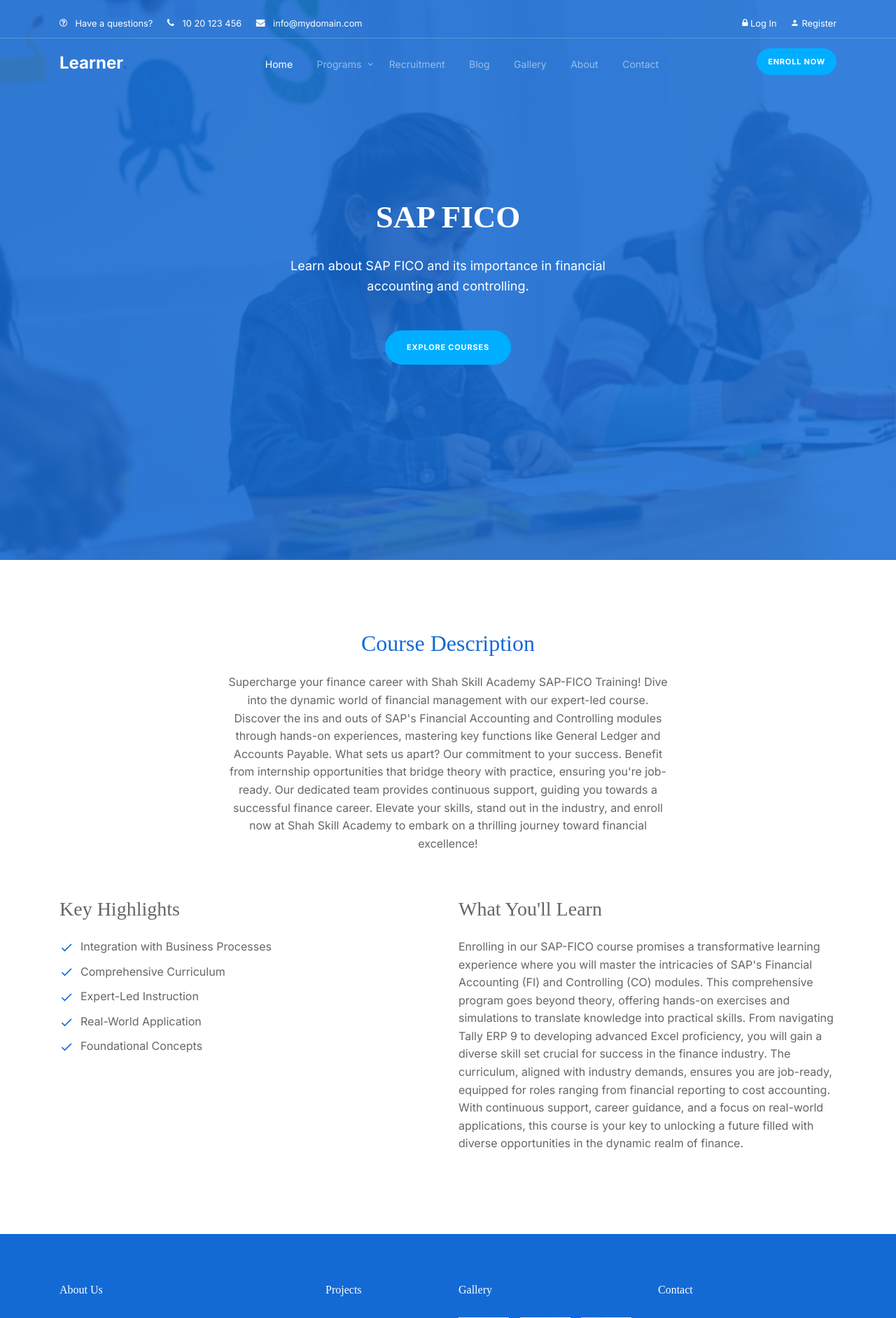
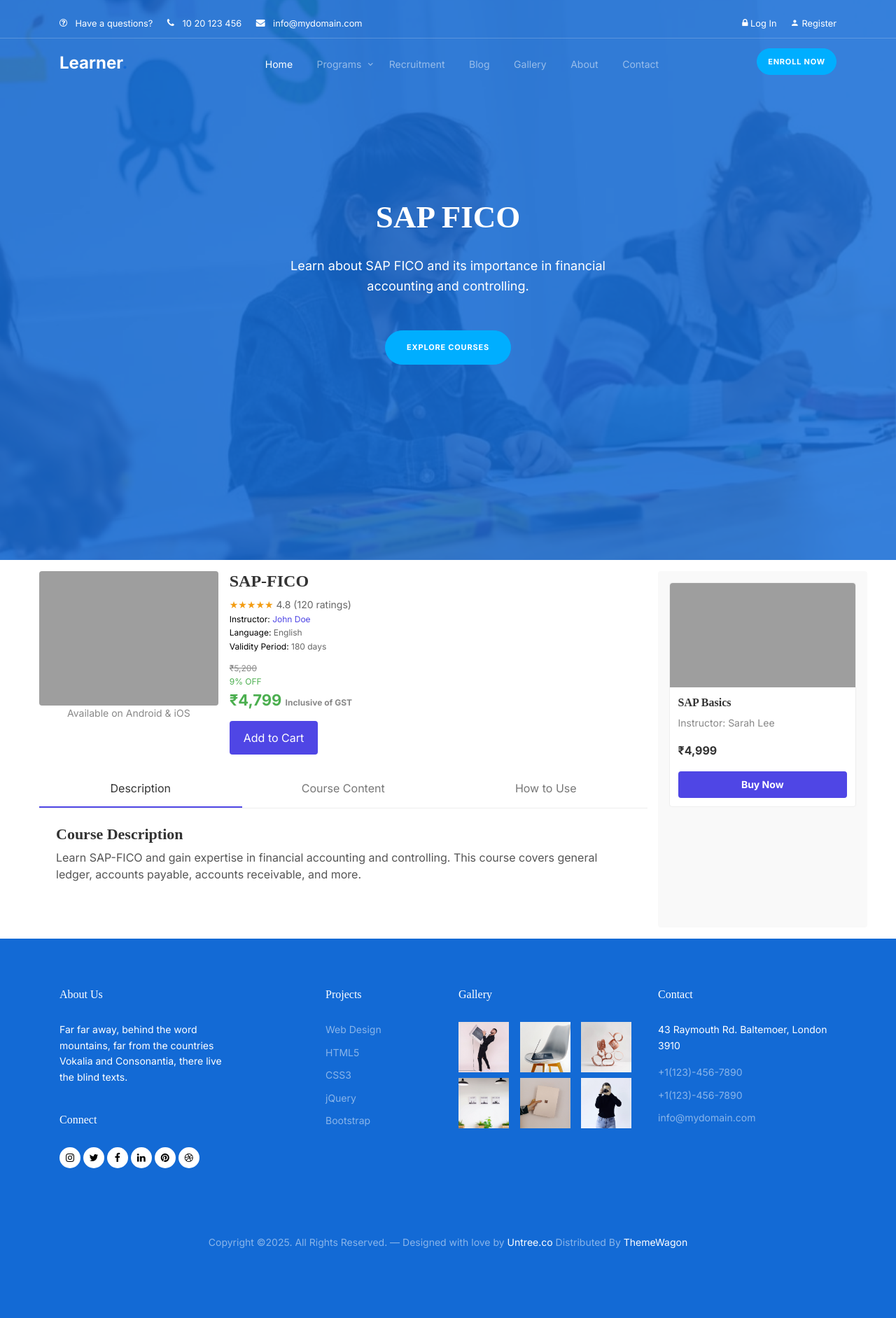
Before and after one commit to Shubham781/shah-skill-academy, a PHP site: page /sap-fico.html in a window 1280 px wide. Shown: the top 1883 px of the page at 70% size. After the commit the page ends 1783 px from the top, so only its background shows below. Run offline with PHP 8.4, Linux system fonts and the light colour scheme; some web fonts are replaced; grey boxes are pictures that could not be loaded.

Commit message:
Updated files edited today: CSS and HTML updates for pricing and GST note adjustments

```diff
--- a/css/style.css
+++ b/css/style.css
@@ -72,7 +72,7 @@ a.text-primary {
 
 h1, .h1, h2, .h2, h3, .h3, h4, .h4 {
   font-family: "Display Playfair", serif;
-  color: #black; }
+  color: #000000; }
 
 .btn {
   padding-top: 15px;
@@ -1656,3 +1656,119 @@ h1, .h1, h2, .h2, h3, .h3, h4, .h4 {
         color: #ffffff; }
   .site-footer .copyright {
     color: rgba(255, 255, 255, 0.5); }
+
+.course-details {
+  flex: 70%;
+}
+
+.course-title {
+  font-size: 24px;
+  font-weight: bold;
+  color: #333;
+  margin-bottom: 8px; /* Reduced margin */
+}
+
+.course-rating {
+  font-size: 14px; /* Adjust font size */
+  margin-bottom: 0; /* Remove margin bottom */
+}
+
+.rating-stars {
+  color: #f4b400;
+}
+
+.course-instructor {
+  font-size: 12px; /* Reduced by 2px */
+  margin-bottom: 0; /* Remove margin bottom */
+}
+
+.course-instructor a {
+  color: #0066cc;
+  text-decoration: none;
+}
+
+.course-language,
+.course-validity {
+  font-size: 12px; /* Reduced by 2px */
+  margin-bottom: 0; /* Remove margin bottom */
+}
+
+.course-instructor span,
+.course-language span,
+.course-validity span {
+  color: black; /* Set text color to black */
+}
+
+.course-pricing {
+  margin-top: 12px; /* Reduced margin */
+}
+
+.original-price {
+  text-decoration: line-through;
+  color: #888;
+  margin-bottom: 4px; /* Reduced margin */
+}
+
+.discount {
+  color: #4caf50;
+  font-size: 14px;
+  margin-bottom: 4px; /* Reduced margin */
+}
+
+.current-price {
+  font-size: 22px;
+  font-weight: bold;
+  color: #4caf50;
+  margin-bottom: 4px; /* Reduced margin */
+}
+
+.gst-note {
+  font-size: 12px;
+  color: #888;
+  margin-bottom: 8px; /* Reduced margin */
+}
+
+.btn-add-to-cart {
+  display: inline-block;
+  height: 48px;
+  background: #4f46e5;
+  color: white;
+  font-size: 16px;
+  font-weight: 500;
+  border-radius: 4px;
+  border: none;
+  margin-top: 12px; /* Reduced margin */
+  padding: 0 24px;
+  cursor: pointer;
+}
+
+.btn-add-to-cart:hover {
+  background: #3e3abf;
+}
+
+/* Pricing styles */
+.original-price {
+  font-size: 12px; /* Adjust font size */
+  text-decoration: line-through;
+  color: #888;
+  margin-bottom: 0; /* Remove margin bottom */
+}
+
+.discount {
+  font-size: 12px; /* Adjust font size */
+  color: #4caf50;
+  margin-bottom: 0; /* Remove margin bottom */
+}
+
+.current-price {
+  font-size: 22px;
+  font-weight: bold;
+  color: #4caf50; /* Light green color */
+  margin-bottom: 0; /* Remove margin bottom */
+}
+
+.current-price .gst-note {
+  font-size: 12px; /* Adjust font size */
+  color: #888;
+  display: inline; /* Keep it on the same line */
+}
--- a/sap-fico.html
+++ b/sap-fico.html
@@ -104,29 +104,90 @@
     </div> <!-- /.container -->
   </div> <!-- /.untree_co-hero -->
 
-  <div class="untree_co-section">
-    <div class="container">
-      <div class="row justify-content-center mb-5">
-        <div class="col-12 col-md-10 col-lg-7 text-center" data-aos="fade-up" data-aos-delay="0">
-          <h2 class="line-bottom text-center mb-4">Course Description</h2>
-          <p>Supercharge your finance career with Shah Skill Academy SAP-FICO Training! Dive into the dynamic world of financial management with our expert-led course. Discover the ins and outs of SAP's Financial Accounting and Controlling modules through hands-on experiences, mastering key functions like General Ledger and Accounts Payable. What sets us apart? Our commitment to your success. Benefit from internship opportunities that bridge theory with practice, ensuring you're job-ready. Our dedicated team provides continuous support, guiding you towards a successful finance career. Elevate your skills, stand out in the industry, and enroll now at Shah Skill Academy to embark on a thrilling journey toward financial excellence!</p>
+  <div class="container" style="max-width: 1200px; margin: auto; padding: 16px; font-family: 'Inter', sans-serif;">
+    <div class="row">
+      <!-- Main Content -->
+      <div class="col-lg-9 col-md-12" style="width: 70%; margin-bottom: 24px;">
+        <div class="course-info-panel d-flex" style="display: flex; gap: 16px;">
+          <!-- Course Thumbnail -->
+          <div style="flex: 30%;">
+            <img src="images/course-thumbnail-sapfico.jpg" alt="Course Thumbnail" style="width: 100%; max-width: 350px; height: auto; border-radius: 4px;">
+            <p style="text-align: center; font-size: 14px; color: #888;">Available on Android & iOS</p>
+          </div>
+          <!-- Course Details -->
+          <div class="course-details">
+            <h2 class="course-title" style="font-size: 24px; font-weight: bold; color: #333;">SAP-FICO</h2>
+            <p class="course-rating">
+              <span class="rating-stars" style="color: #f39c12;">★★★★★</span> 4.8 (120 ratings)
+            </p>
+            <p class="course-instructor">
+              <span>Instructor:</span> <a href="#" style="color: #4f46e5;">John Doe</a>
+            </p>
+            <p class="course-language">
+              <span>Language:</span> English
+            </p>
+            <p class="course-validity">
+              <span>Validity Period:</span> 180 days
+            </p>
+            <div class="course-pricing">
+              <p class="original-price">₹5,200</p>
+              <p class="discount">9% OFF</p>
+              <p class="current-price">
+                ₹4,799 <span class="gst-note">Inclusive of GST</span>
+              </p>
+            </div>
+            <button class="btn-add-to-cart" style="background: #4f46e5; color: white; padding: 10px 20px; border: none; border-radius: 4px; font-size: 16px; cursor: pointer;">Add to Cart</button>
+          </div>
         </div>
-      </div>
-
-      <div class="row">
-        <div class="col-12 col-md-6 mb-4" data-aos="fade-up" data-aos-delay="100">
-          <h3 class="mb-4">Key Highlights</h3>
-          <ul class="list-unstyled ul-check primary">
-            <li>Integration with Business Processes</li>
-            <li>Comprehensive Curriculum</li>
-            <li>Expert-Led Instruction</li>
-            <li>Real-World Application</li>
-            <li>Foundational Concepts</li>
+        <!-- Navigation Tabs -->
+        <div class="tabs" style="display: flex; border-bottom: 1px solid #eeeeee; margin-top: 24px;">
+          <div id="tab-description" onclick="showTabContent('description')" style="flex: 1; text-align: center; padding: 12px 24px; font-size: 16px; cursor: pointer; border-bottom: 2px solid #4f46e5; color: #333;">Description</div>
+          <div id="tab-content" onclick="showTabContent('content')" style="flex: 1; text-align: center; padding: 12px 24px; font-size: 16px; cursor: pointer; color: #777;">Course Content</div>
+          <div id="tab-how-to-use" onclick="showTabContent('how-to-use')" style="flex: 1; text-align: center; padding: 12px 24px; font-size: 16px; cursor: pointer; color: #777;">How to Use</div>
+        </div>
+        <!-- Tab Content -->
+        <div id="description" class="tab-content" style="padding: 24px; z-index: 1;">
+          <h3 style="font-size: 22px; font-weight: bold; color: #333;">Course Description</h3>
+          <p style="font-size: 16px; line-height: 1.5; color: #555;">Learn SAP-FICO and gain expertise in financial accounting and controlling. This course covers general ledger, accounts payable, accounts receivable, and more.</p>
+        </div>
+        <div id="content" class="tab-content" style="padding: 24px; z-index: 0; display: none;">
+          <h3 style="font-size: 22px; font-weight: bold; color: #333;">Course Content</h3>
+          <ul style="padding-left: 20px; font-size: 16px; color: #555;">
+            <li style="margin-bottom: 16px;"><strong>Day 1:</strong> Introduction to SAP-FICO and Basic Navigation (40:00)</li>
+            <li style="margin-bottom: 16px;"><strong>Day 2:</strong> General Ledger Accounting (50:00)</li>
+            <!-- Add more content as needed -->
           </ul>
         </div>
-        <div class="col-12 col-md-6" data-aos="fade-up" data-aos-delay="200">
-          <h3 class="mb-4">What You'll Learn</h3>
-          <p>Enrolling in our SAP-FICO course promises a transformative learning experience where you will master the intricacies of SAP's Financial Accounting (FI) and Controlling (CO) modules. This comprehensive program goes beyond theory, offering hands-on exercises and simulations to translate knowledge into practical skills. From navigating Tally ERP 9 to developing advanced Excel proficiency, you will gain a diverse skill set crucial for success in the finance industry. The curriculum, aligned with industry demands, ensures you are job-ready, equipped for roles ranging from financial reporting to cost accounting. With continuous support, career guidance, and a focus on real-world applications, this course is your key to unlocking a future filled with diverse opportunities in the dynamic realm of finance.</p>
+        <div id="how-to-use" class="tab-content" style="padding: 24px; z-index: 0; display: none;">
+          <h3 style="font-size: 22px; font-weight: bold; color: #333;">How to Use</h3>
+          <p style="font-size: 16px; line-height: 1.5; color: #555;">After a successful purchase, this item will be added to the library section. You can access your courses in the following ways:</p>
+          <ul style="padding-left: 20px; font-size: 16px; color: #555;">
+            <li>For Android and iOS devices, download the app from Google Play Store or iOS App Store.</li>
+            <li>The product can be used only on a single device.</li>
+            <li>Log in to the app to access your library and watch your lectures.</li>
+          </ul>
+        </div>
+        <script>
+          function showTabContent(tabId) {
+            const tabs = ['description', 'content', 'how-to-use'];
+            tabs.forEach(id => {
+              document.getElementById(id).style.display = id === tabId ? 'block' : 'none';
+              document.getElementById(`tab-${id}`).style.borderBottom = id === tabId ? '2px solid #4f46e5' : 'none';
+              document.getElementById(`tab-${id}`).style.color = id === tabId ? '#333' : '#777';
+            });
+          }
+        </script>
+      </div>
+      <!-- Sidebar -->
+      <div class="col-lg-3 col-md-12" style="width: 30%; background: #f9f9f9; padding: 16px; border-radius: 4px;">
+        <div class="course-card" style="margin-bottom: 24px; border: 1px solid #eeeeee; border-radius: 4px; background: white;">
+          <img src="images/related-course-sapfico.jpg" alt="Related Course" style="width: 100%; aspect-ratio: 16/9; border-radius: 4px 4px 0 0;">
+          <div style="padding: 12px;">
+            <h4 style="font-size: 16px; font-weight: bold; color: #333;">SAP Basics</h4>
+            <p style="font-size: 14px; color: #888;">Instructor: Sarah Lee</p>
+            <p style="font-size: 16px; font-weight: bold; color: #333;">₹4,999</p>
+            <button style="width: 100%; background: #4f46e5; color: white; font-size: 14px; font-weight: bold; padding: 8px 16px; border-radius: 4px; border: none;">Buy Now</button>
+          </div>
         </div>
       </div>
     </div>
```
Also changed, not shown: advance-excel.html (+83 -20 lines), tally-erp-9.html (+81 -20 lines).
